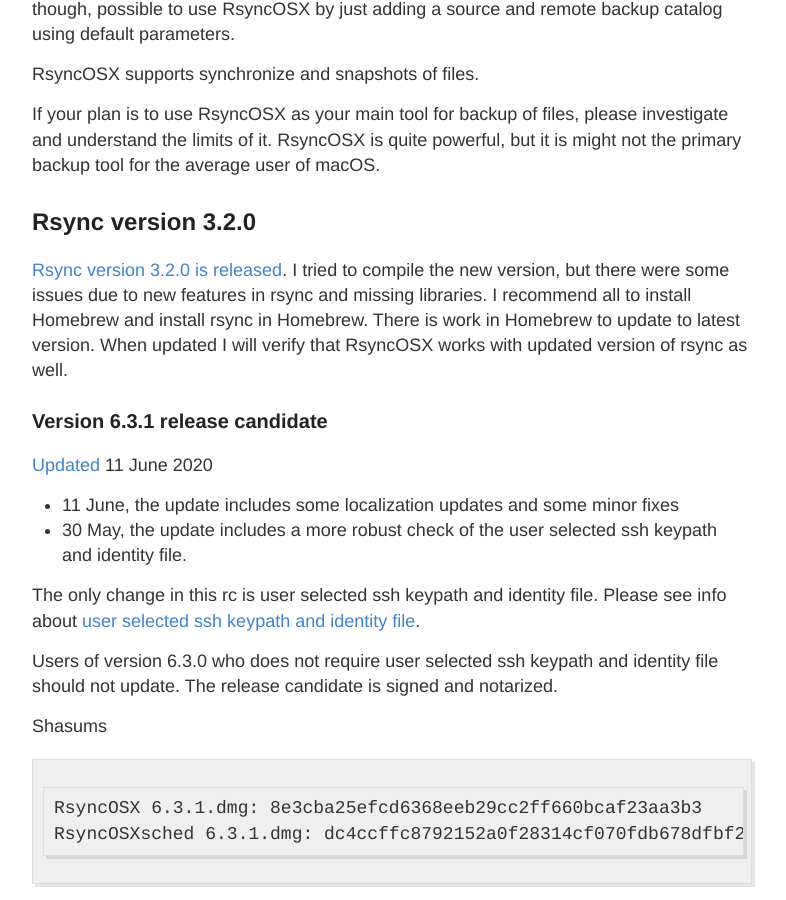
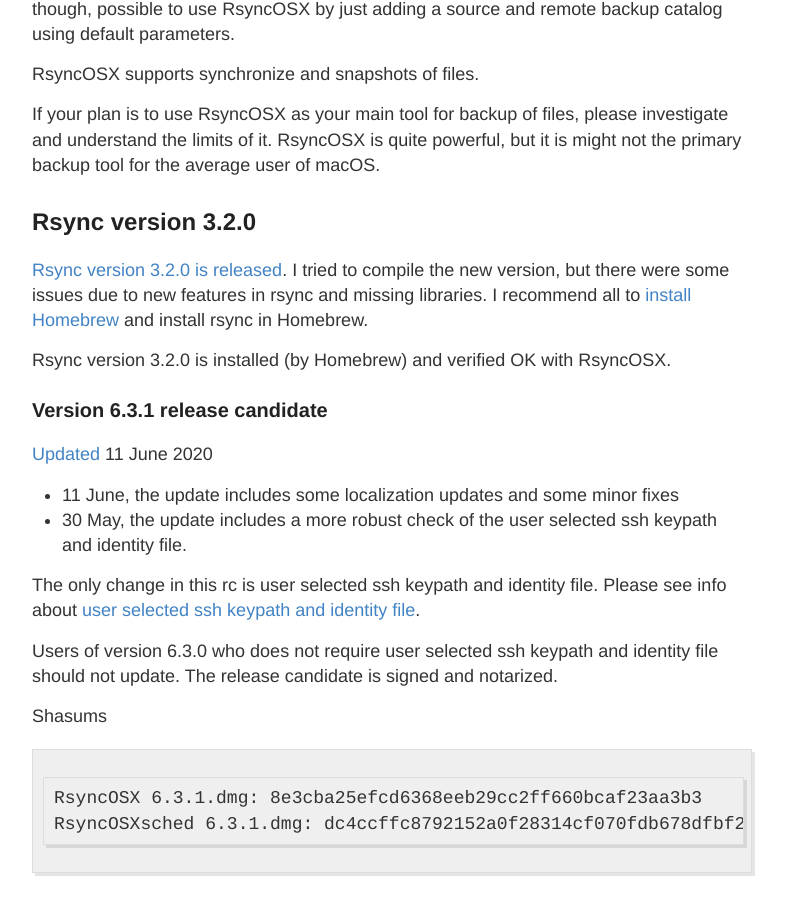
Before and after one commit to d2s/Documentation, a Jekyll site: the page built from _posts/2018-04-10-Changelog.md, in a window 1280 px wide and 900 px high, scrolled down 971 px. Shown: the whole window, without its empty margins (248-1034 px from the left). Built offline with Jekyll 4.4.1, drawn with Linux system fonts in a browser that asks for light colours.

Commit message:
Update 2018-04-10-Changelog.md

```diff
--- a/_posts/2018-04-10-Changelog.md
+++ b/_posts/2018-04-10-Changelog.md
@@ -27,7 +27,9 @@ If your plan is to use RsyncOSX as your main tool for backup of files, please in
 
 ## Rsync version 3.2.0
 
-[Rsync version 3.2.0 is released](https://download.samba.org/pub/rsync/src/rsync-3.2.0-NEWS). I tried to compile the new version, but there were some issues due to new features in rsync and missing libraries. I recommend all to install Homebrew and install rsync in Homebrew. There is work in Homebrew to update to latest version. When updated I will verify that RsyncOSX works with updated version of rsync as well.
+[Rsync version 3.2.0 is released](https://download.samba.org/pub/rsync/src/rsync-3.2.0-NEWS). I tried to compile the new version, but there were some issues due to new features in rsync and missing libraries. I recommend all to [install Homebrew](https://brew.sh/) and install rsync in Homebrew.
+
+Rsync version 3.2.0 is installed (by Homebrew) and verified OK with RsyncOSX.
 
 ### Version 6.3.1 release candidate
 
```
